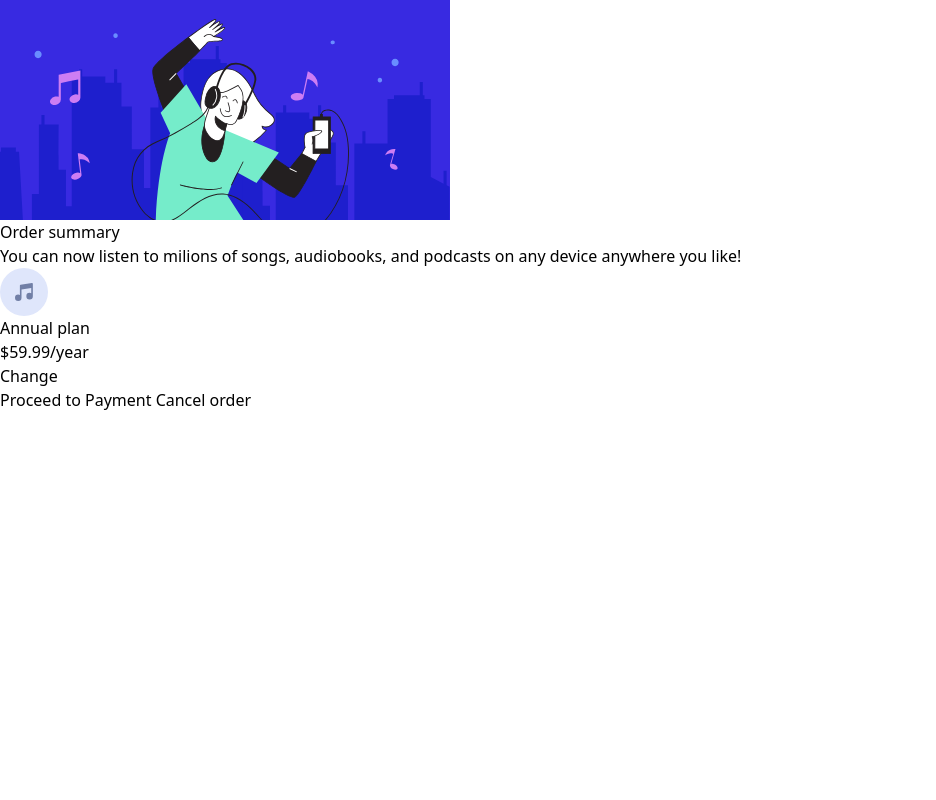
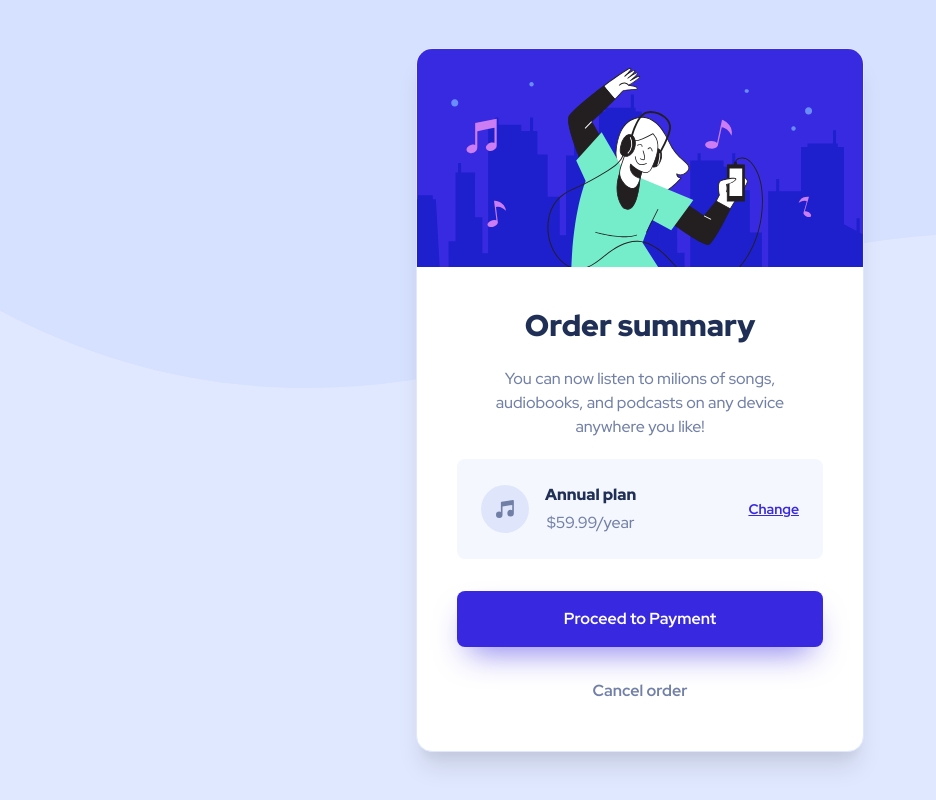
Before and after one commit to przemg/order-summary-component, a website: page public/index.html in a window 1280 px wide. Shown: the whole page, without its empty margins (0-936 px from the left). Drawn offline with nearby package versions, Linux system fonts and the light colour scheme; files that its build step writes are made by us from their sources.

Commit message:
feat: finish css

```diff
--- a/public/index.html
+++ b/public/index.html
@@ -9,21 +9,23 @@
 
   <link rel="stylesheet" href="css/style.css">
 </head>
-<body>
-  <article>
+<body class="flex justify-center items-center min-h-screen text-neutral-200 font-body font-regular bg-bgMobile sm:bg-bgDesktop bg-contain bg-left-top bg-no-repeat bg-primary-100">
+  <article0 class="flex flex-col border border-primary-100 max-w-md text-center rounded-2xl overflow-hidden shadow-xl bg-white">
     <img src="assets/images/illustration-hero.svg" alt="" role="presentation" />
-    <h1>Order summary</h1>
-    <p>You can now listen to milions of songs, audiobooks, and podcasts on any device anywhere you like!</p>
-    <div>
-      <img src="assets/images/icon-music.svg" alt="" role="presentation" />
-      <div>
-        <h2>Annual plan</h2>
-        <p>$59.99/year</p>
+    <div class="flex flex-col p-10 pb-8">
+      <h1 class="mb-6 font-black text-neutral-300 text-3xl">Order summary</h1>
+      <p class="w-5/6 mx-auto">You can now listen to milions of songs, audiobooks, and podcasts on any device anywhere you like!</p>
+      <div class="flex items-center p-6 mt-5 mb-8 bg-neutral-100 rounded-lg">
+        <img src="assets/images/icon-music.svg" alt="" role="presentation" />
+        <div class="ml-4 mr-auto">
+          <h2 class="text-neutral-300 font-black mb-1">Annual plan</h2>
+          <p>$59.99/year</p>
+        </div>
+        <button class="text-primary-200 text-sm font-bold underline hover:no-underline hover:opacity-60 transition ease-in duration-300" type="button">Change</button>
       </div>
-      <button>Change</button>
+      <button class="button mb-4 shadow-blue bg-primary-200 text-white hover:opacity-70" type="button">Proceed to Payment</button>
+      <button class="button hover:text-neutral-300" type="button">Cancel order</button>
     </div>
-    <button type="button">Proceed to Payment</button>
-    <button type="button">Cancel order</button>
-  </article>
+  </article0
 </body>
 </html>
--- a/src/css/style.css
+++ b/src/css/style.css
@@ -1,3 +1,9 @@
+@import url('https://fonts.googleapis.com/css2?family=Red+Hat+Display:wght@500;700;900&display=swap');
+
 @tailwind base;
 @tailwind components;
 @tailwind utilities;
+
+.button {
+  @apply py-4 px-6 font-bold rounded-lg cursor-pointer transition ease-in duration-300;
+}
--- /dev/null
+++ b/tailwind.config.js
@@ -0,0 +1,38 @@
+module.exports = {
+  purge: [],
+  darkMode: false, // or 'media' or 'class'
+  theme: {
+    extend: {
+      colors: {
+        primary: {
+          100: 'hsl(225, 100%, 94%)',
+          200: 'hsl(245, 75%, 52%)'
+        },
+        neutral: {
+          100: 'hsl(225, 100%, 98%)',
+          200: 'hsl(224, 23%, 55%)',
+          300: 'hsl(223, 47%, 23%)'
+        }
+      },
+      fontFamily: {
+        body: ['Red Hat Display']
+      },
+      boxShadow: {
+        blue: '0 16px 32px -12px hsla(245, 75%, 52%, 0.64)'
+      },
+      fontWeight: {
+        regular: 500,
+        medium: 700,
+        black: 900
+      },
+      backgroundImage: {
+        bgMobile: "url('/assets/images/pattern-background-mobile.svg')",
+        bgDesktop: "url('/assets/images/pattern-background-desktop.svg')",
+      }
+    },
+  },
+  variants: {
+    extend: {},
+  },
+  plugins: [],
+}
```
